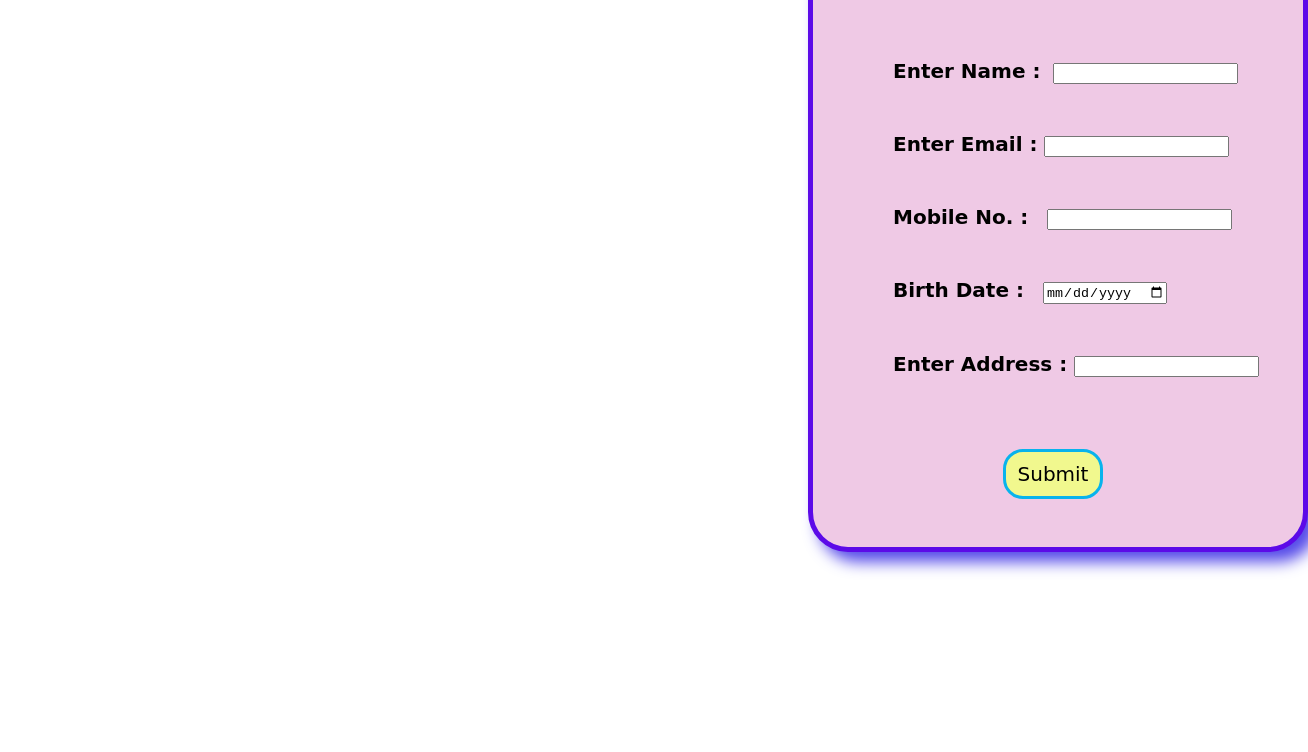
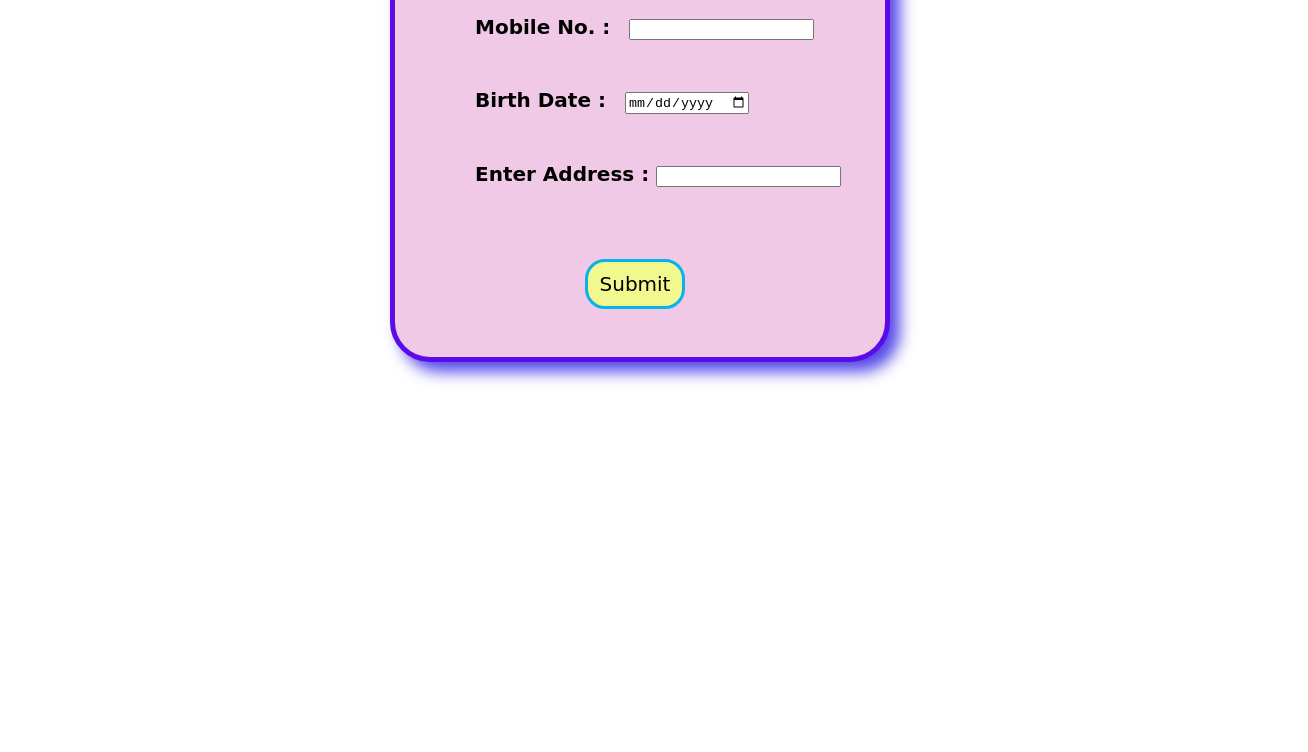
Before and after one commit to PRASHANT200320/rtc-assignments, a plain HTML site: page Assignment14/index.html in a window 1280 px wide. Shown: the part 340-1092 px from the top of the page, 1308 px wide, since content can reach past the window. After the commit the page ends 800 px from the top, so only its background shows below. Drawn offline with Linux system fonts and the light colour scheme.

Commit message:
css code add

```diff
--- a/Assignment14/style.css
+++ b/Assignment14/style.css
@@ -4,7 +4,8 @@
     border: solid 5px rgb(92, 10, 232);
     border-radius: 40px;
     text-align: left;
-    margin: 200px 800px;
+    margin: 0 auto;
+    margin-top: 10px;
     padding-left: 80px;
     background-color: #efc9e5;
     box-shadow:10px 10px 15px  rgb(85, 74, 233) ;
```
